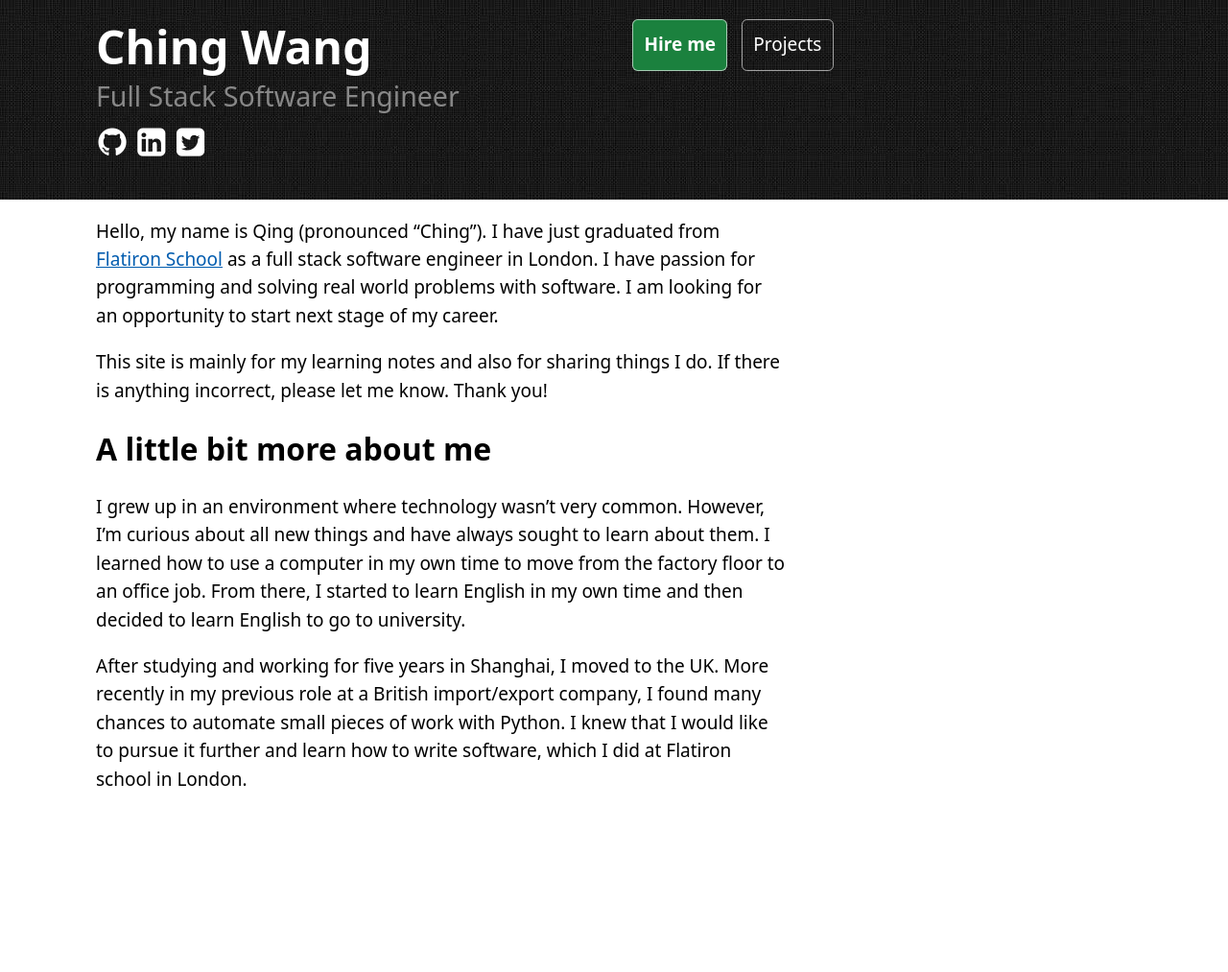
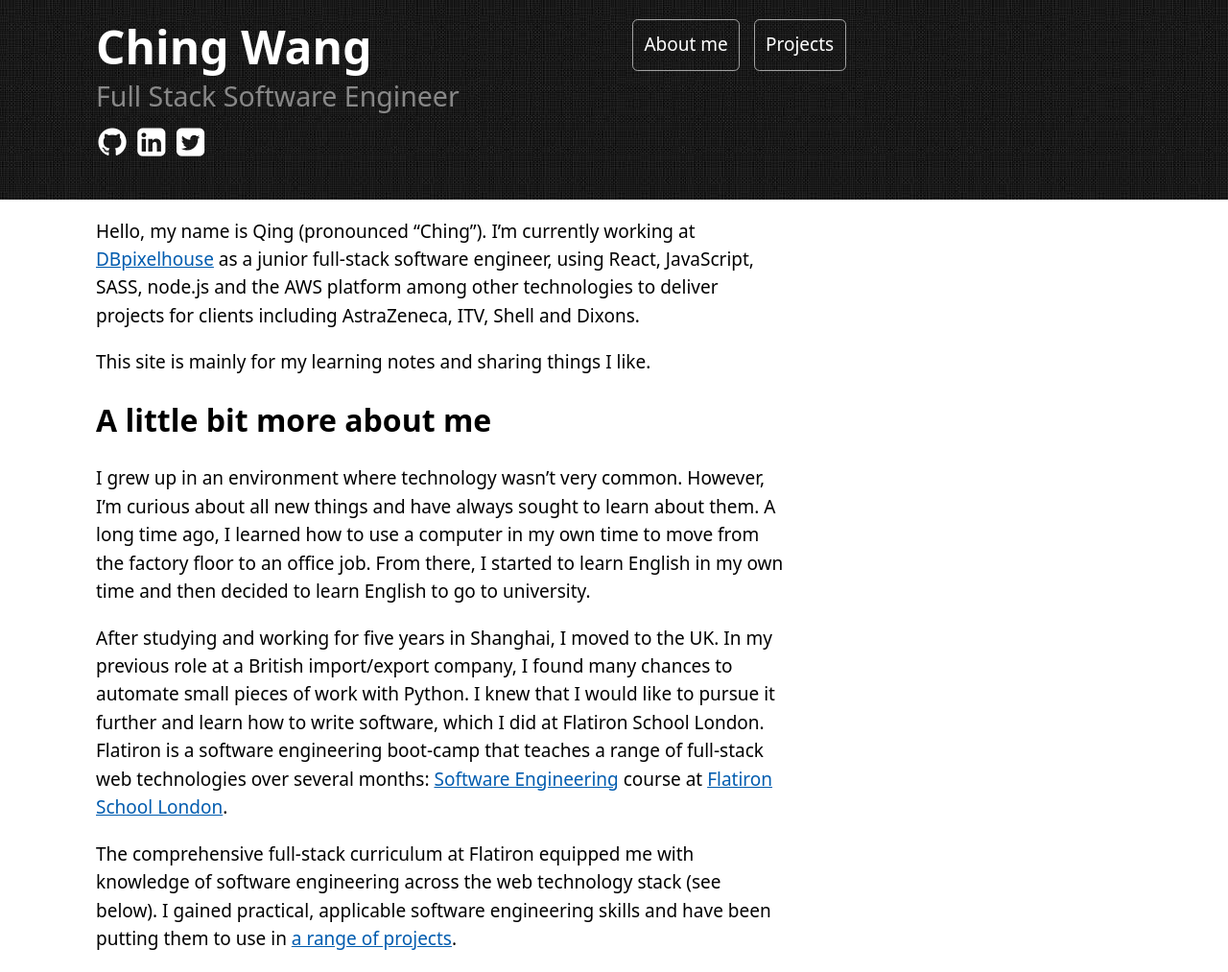
Before and after one commit to ching-wang/ching-wang.io, a Jekyll site: the page built from about.markdown, in a window 1280 px wide. Shown: the whole page at 96% size. Built offline with Jekyll 4.4.1, drawn with Linux system fonts in a browser that asks for light colours; before the commit the page ends 900 px from its top, so only the background shows below that.

Commit message:
update about me

```diff
--- a/_includes/nav.html
+++ b/_includes/nav.html
@@ -1,13 +1,13 @@
 {%- if site.texture.showNav -%}
 <ul class="top-links">
+<!--  <li class="top-link-item">-->
+<!--    <a class="top-link hire-me-link" href="/hire-me">Hire me</a>-->
+<!--  </li>-->
   <li class="top-link-item">
-    <a class="top-link hire-me-link" href="/hire-me">Hire me</a>
+    <a class="top-link" href="/about">About me</a>
   </li>
   <li class="top-link-item">
     <a class="top-link" href="/projects">Projects</a>
   </li>
-  <!-- <li class="top-link-item">
-        <a class="top-link" href="/about">About</a>
-    </li> -->
 </ul>
 {%- endif -%}
--- a/about.markdown
+++ b/about.markdown
@@ -4,24 +4,31 @@ title: About me
 permalink: /about/
 ---
 
-Hello, my name is Qing (pronounced "Ching"). I have just graduated from
-[Flatiron School](https://flatironschool.com/) as a full stack software engineer
-in London. I have passion for programming and solving real world problems with
-software. I am looking for an opportunity to start next stage of my career.
+Hello, my name is Qing (pronounced "Ching"). I'm currently working at
+[DBpixelhouse](https://www.dbpixelhouse.com/) as a junior full-stack software engineer, using React,
+JavaScript, SASS, node.js and the AWS platform among other technologies to
+deliver projects for clients including AstraZeneca, ITV, Shell and Dixons.
 
-This site is mainly for my learning notes and also for sharing things I do.
-If there is anything incorrect, please let me know. Thank you!
+This site is mainly for my learning notes and sharing things I like.
 
 ## A little bit more about me
 
 I grew up in an environment where technology wasn't very common. However, I'm
-curious about all new things and have always sought to learn about them. I
-learned how to use a computer in my own time to move from the factory floor to
-an office job. From there, I started to learn English in my own time and then
-decided to learn English to go to university.
+curious about all new things and have always sought to learn about them. A long
+time ago, I learned how to use a computer in my own time to move from the
+factory floor to an office job. From there, I started to learn English in my own
+time and then decided to learn English to go to university.
 
-After studying and working for five years in Shanghai, I moved to the UK. More
-recently in my previous role at a British import/export company, I found many
-chances to automate small pieces of work with Python. I knew that I would like
-to pursue it further and learn how to write software, which I did at Flatiron
-school in London.
+After studying and working for five years in Shanghai, I moved to the UK. In my
+previous role at a British import/export company, I found many chances to
+automate small pieces of work with Python. I knew that I would like to pursue it
+further and learn how to write software, which I did at Flatiron School London.
+Flatiron is a software engineering boot-camp that teaches a range of full-stack
+web technologies over several months: [Software
+Engineering](https://flatironschool.com/career-courses/coding-bootcamp/london)
+course at [Flatiron School London](https://flatironschool.com/campuses/london).
+
+The comprehensive full-stack curriculum at Flatiron equipped me with knowledge
+of software engineering across the web technology stack (see below). I gained
+practical, applicable software engineering skills and have been putting them to
+use in [a range of projects](/projects).
--- a/hire-me.markdown
+++ b/hire-me.markdown
@@ -2,7 +2,10 @@
 layout: page
 title: About me \| Junior Fullstack Software Developer, London
 description: >
-  "I am available to start immediately as a Junior Fullstack Software Engineer in London. I’m a self-starter, with energy, enthusiasm and passion for problem solving and learning new things. I can bring a breadth of business experience and pragmatism from my previous roles in the sourcing and shipping industry.
+  "I am available to start immediately as a Junior Fullstack Software Engineer in London.
+   I’m a self-starter, with energy, enthusiasm and passion for problem solving and learning
+    new things. I can bring a breadth of business experience and pragmatism from my previous
+    roles in the sourcing and shipping industry.
   You can reach me at ching@ching-wang.io, and I’d love to hear from you."
 permalink: hire-me/
 author: Ching Wang
```
